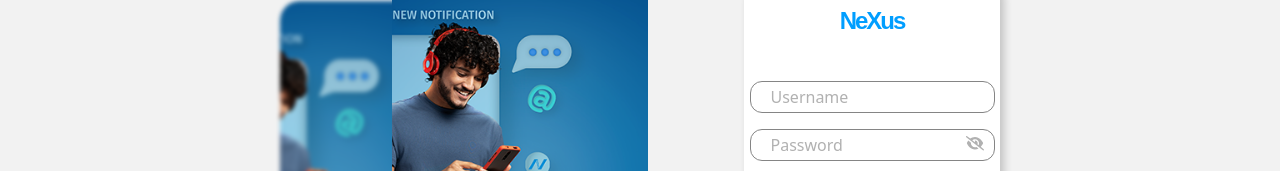
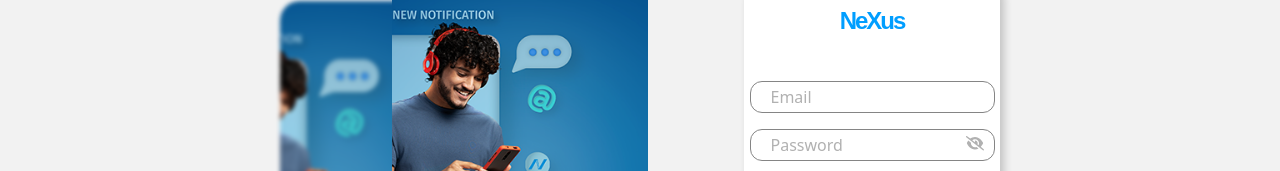
Before and after one commit to LymarPaller/nexus, a React (Vite) app: page /login in a window 1280 px wide. Shown: the part 215-386 px from the top of the page. Built offline with nearby package versions, Linux system fonts and the light colour scheme.

Commit message:
refactor: login and registe

```diff
--- a/src/pages/LoginPage.jsx
+++ b/src/pages/LoginPage.jsx
@@ -9,23 +9,25 @@ import Logo from '../assets/nexus-logo-blue.svg';
 
 function LoginPage() {
   const validationSchema = Yup.object({
-    username: Yup.string().required('Username is required'),
+    email: Yup.string()
+      .email('Invalid email address')
+      .required('Email address is required'),
     password: Yup.string().required('Password is required'),
   });
 
   const formik = useFormik({
     initialValues: {
-      username: '',
+      email: '',
       password: '',
       showPassword: false,
     },
     validationSchema: validationSchema,
     onSubmit: (values) => {
-      console.log('Username:', values.username);
+      console.log('Email:', values.email);
       console.log('Password:', values.password);
+      // Your login logic here
     },
   });
-
 
   useEffect(() => {
     document.title = 'Login';
@@ -48,13 +50,13 @@ function LoginPage() {
               <div className='input-container'>
                 <input
                   type='text'
-                  placeholder='Username'
-                  {...formik.getFieldProps('username')}
+                  placeholder='Email'
+                  {...formik.getFieldProps('email')}
                 />
-                {formik.touched.username && formik.errors.username ? (
+                {formik.touched.email && formik.errors.email ? (
                   <div className='error-container'>
                     <FontAwesomeIcon icon={faExclamationTriangle} className='error-icon' />
-                    {formik.errors.username}
+                    {formik.errors.email}
                   </div>
                 ) : null}
               </div>
--- a/src/pages/RegisterPage.jsx
+++ b/src/pages/RegisterPage.jsx
@@ -1,15 +1,13 @@
 import React, { useEffect } from 'react';
-import Logo from '../assets/nexus-logo-blue.svg';
-import { faArrowLeft, faExclamationTriangle } from '@fortawesome/free-solid-svg-icons';
-import { FontAwesomeIcon } from '@fortawesome/react-fontawesome';
-import { Link, useNavigate } from 'react-router-dom';
+import { Link } from 'react-router-dom';
 import { useFormik } from 'formik';
 import * as Yup from 'yup';
 import '../styles/RegisterPage.scss';
+import { FontAwesomeIcon } from '@fortawesome/react-fontawesome';
+import Logo from '../assets/nexus-logo-blue.svg';
+import { faArrowLeft, faExclamationTriangle } from '@fortawesome/free-solid-svg-icons';
 
 function RegisterPage() {
-  const navigate = useNavigate();
-
   const validationSchema = Yup.object({
     username: Yup.string().required('Username is required'),
     name: Yup.string().required('Name is required'),
@@ -17,19 +15,17 @@ function RegisterPage() {
     password: Yup.string().required('Password is required'),
   });
 
-  const initialValues = {
-    name: '',
-    username: '',
-    email: '',
-    password: '',
-  };
-
   const formik = useFormik({
-    initialValues: initialValues,
+    initialValues: {
+      username: '',
+      name: '',
+      email: '',
+      password: '',
+    },
     validationSchema: validationSchema,
     onSubmit: (values) => {
       console.log(values);
-      navigate(`/welcome/${values.username}`);
+      // Your registration logic here
     },
   });
 
```
